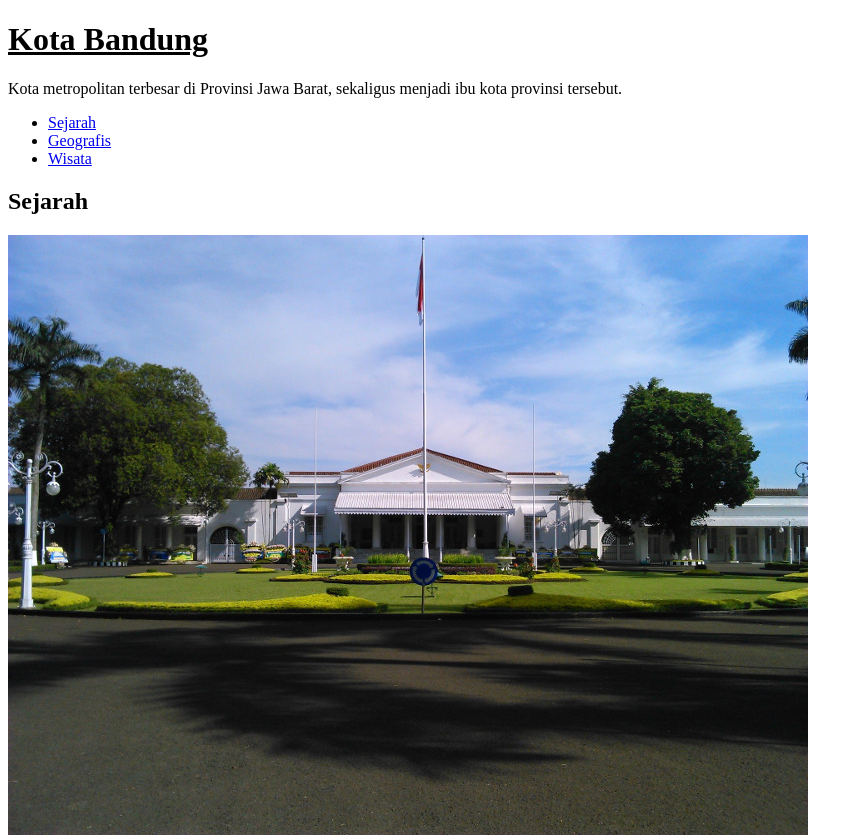
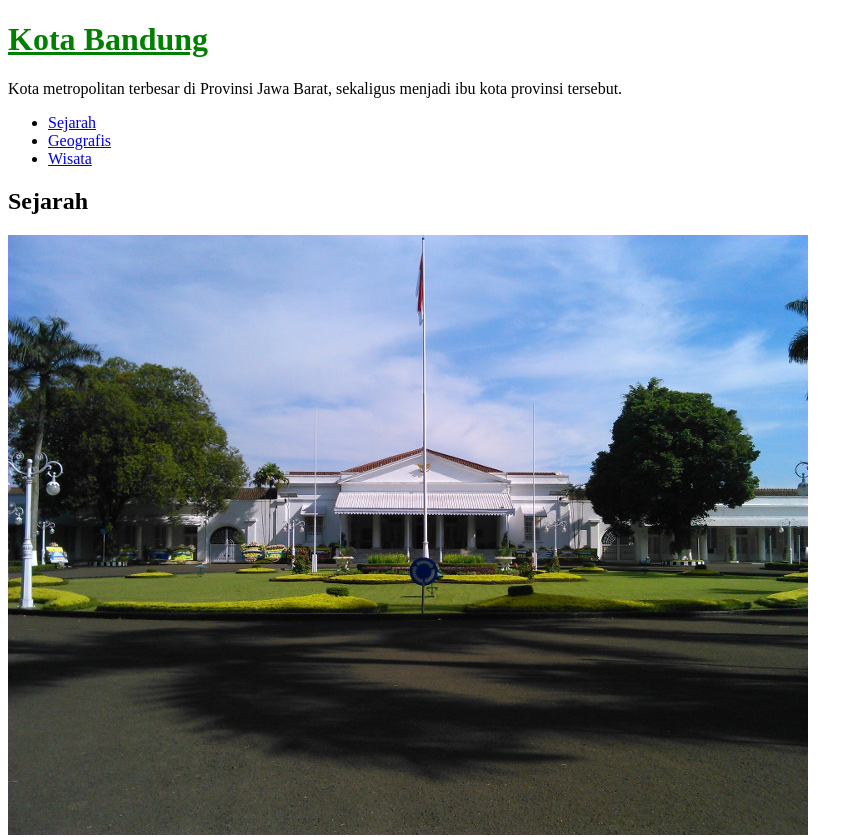
Before and after one commit to zovianmrtn/belajar-dasprog-web, a plain HTML site: page index.html in a window 1280 px wide. Shown: the top 837 px of the page, without its empty margins (0-863 px from the left). Drawn offline with Linux system fonts and the light colour scheme.

Commit message:
test lagi2

```diff
--- a/styles.css
+++ b/styles.css
@@ -1,4 +1,4 @@
 h1 {
-  color: ;
+  color: green;
   text-decoration: underline;
 }
```
